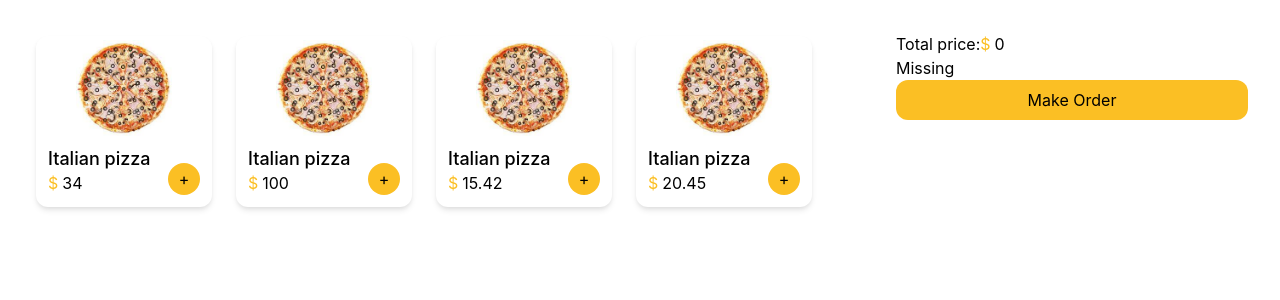
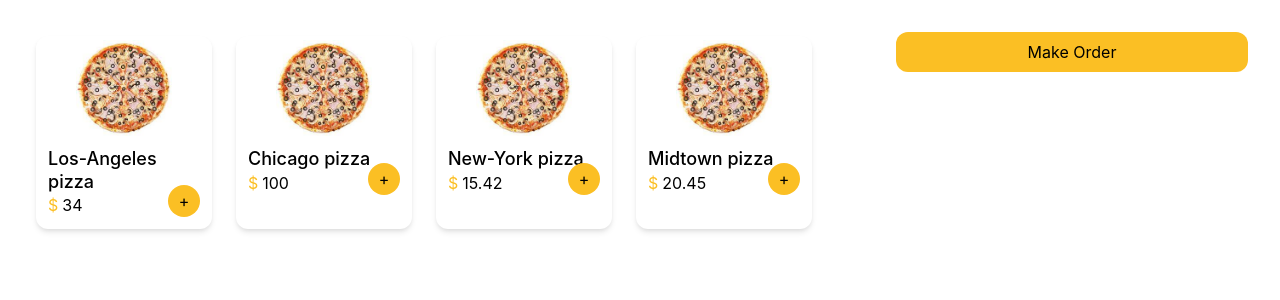
Before and after one commit to DmitriyFriz/evo-ts-bootcamp, a React (Create React App) app in the folder homeworks/06-advanced-redux/: page / in a window 1280 px wide. Shown: the top 300 px of the page. Built offline with nearby package versions, Linux system fonts and the light colour scheme.

Commit message:
feat: add render pizza list

```diff
--- a/homeworks/06-advanced-redux/src/App.tsx
+++ b/homeworks/06-advanced-redux/src/App.tsx
@@ -1,4 +1,5 @@
-import React, { useCallback } from 'react';
+import React, { useCallback, useEffect } from 'react';
+import { useDispatch, useSelector } from 'react-redux';
 import './App.css';
 import {
   Loading,
@@ -7,42 +8,30 @@ import {
   PizzaBasket,
   TotalPrice
 } from "./components";
-import * as R from "ramda";
-import { useApp } from "./hooks";
+import * as operations from './redux/pizza/operations';
+import * as selectors from './redux/pizza/selectors';
 
 
 function App() {
-    const { totalPrice, pizza, plusPizzaBucket, minusPizzaBucket, bucket } =
-        useApp();
-    const handleMinusPizza =
-        useCallback((_id: string) => {
-        minusPizzaBucket(_id);
-    }, [pizza, bucket]);
-    const handleAddPizza =
-        useCallback((_id: string) => {
-        plusPizzaBucket(_id);
-    }, [pizza, bucket]);
+  const dispatch = useDispatch();
+  const pizza = useSelector(selectors.getPizza);
+  const isLoadedPizza = pizza.length > 0;
 
-    const pizzaList = R.cond([
-        [R.isEmpty, Loading],
-        [R.T, (xs) => PizzaList({ pizza: xs, onAdd: handleAddPizza })],
-    ]);
-    const pizzaBucket = R.cond([
-        [R.isEmpty, Missing],
-        [R.T, (xs) => PizzaBasket({ pizza: xs, onMinus: handleMinusPizza })],
-    ]);
+  useEffect(() => {
+    dispatch(operations.loadingPizza());
+  }, [dispatch]);
 
   return (
     <div className="grid grid-cols-3 gap-4 h-full">
       <div className="col-span-2 p-8">
         <div className="grid grid-cols-4 gap-4">
-                    {pizzaList(pizza)}
+          {isLoadedPizza ? <PizzaList pizza={pizza}/> : <Loading /> }
         </div>
       </div>
       <div className="col-span-1 bg-white overflow-y-auto h-full">
         <div className="flex flex-col p-8">
-                    <TotalPrice price={totalPrice} />
-                    {pizzaBucket(bucket)}
+          {/* <TotalPrice price={totalPrice} />
+                    {pizzaBucket(bucket)} */}
           <div className="flex flex-col">
             <button
               className="bg-yellow-400 rounded-xl pt-2 pb-2"
--- a/homeworks/06-advanced-redux/src/components/PizzaItem.tsx
+++ b/homeworks/06-advanced-redux/src/components/PizzaItem.tsx
@@ -10,7 +10,7 @@ interface PizzaItemProps {
     onAdd: (_id: string) => void;
 }
 
-export function PizzaItem({ onAdd, price, _id }: PizzaItemProps) {
+export function PizzaItem({ onAdd, price, _id, name }: PizzaItemProps) {
     const onClick = React.useCallback(() => {
         onAdd(_id);
     }, [onAdd, _id]);
@@ -24,7 +24,7 @@ export function PizzaItem({ onAdd, price, _id }: PizzaItemProps) {
             </div>
             <div className="flex p-2">
                 <div className="w-full">
-                    <PizzaName name="Italian pizza" />
+                    <PizzaName name={name} />
                     <PizzaPrice price={price} />
                 </div>
                 <Circle onClick={onClick} type="plus" />
--- a/homeworks/06-advanced-redux/src/components/PizzaList.tsx
+++ b/homeworks/06-advanced-redux/src/components/PizzaList.tsx
@@ -5,16 +5,19 @@ import { Pizza } from '../types';
 
 interface PizzaListProps {
   pizza: Pizza[];
-  onAdd: (_id: string) => void;
 }
 
-export function PizzaList({ pizza, onAdd }: PizzaListProps) {
-  return R.map((p) =>
-    <PizzaItem
-      key={p._id}
-      _id={p._id}
-      name={p.name}
-      price={p.price}
-      onAdd={onAdd}
-    />, pizza);
+export function PizzaList({ pizza }: PizzaListProps) {
+  return (
+    <>
+      {R.map((p) =>
+        <PizzaItem
+          key={p._id}
+          _id={p._id}
+          name={p.name}
+          price={p.price}
+          onAdd={() => console.log(p._id)}
+        />, pizza)}
+    </>
+  );
 }
```
Lines whose indentation alone changed are shown as unchanged.
